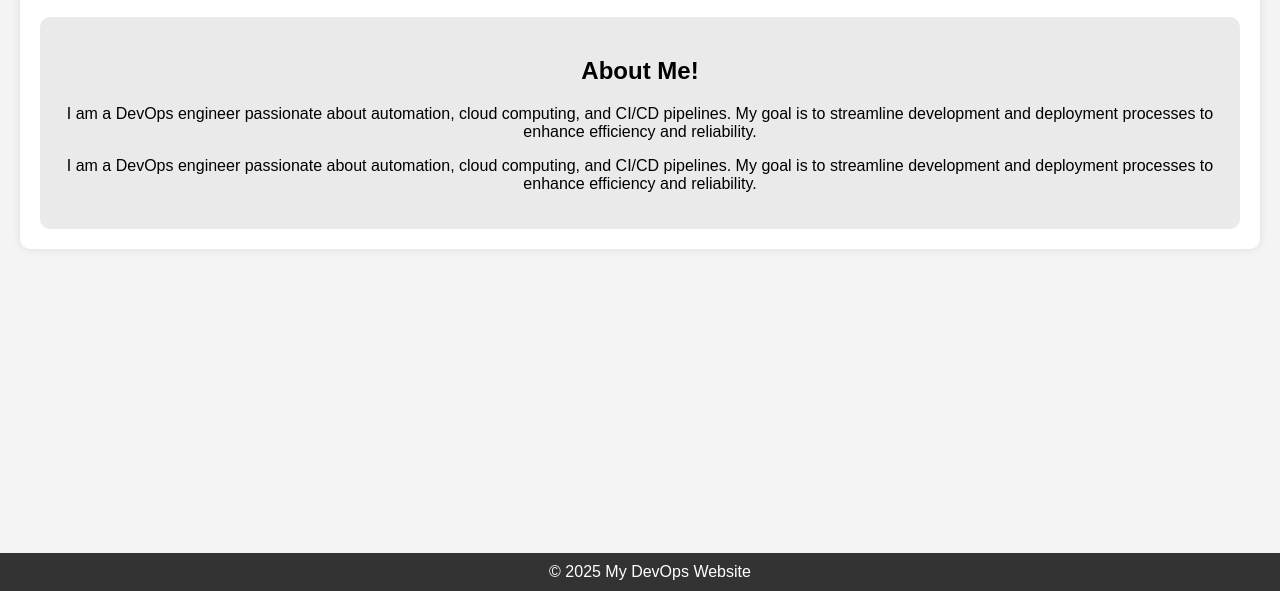
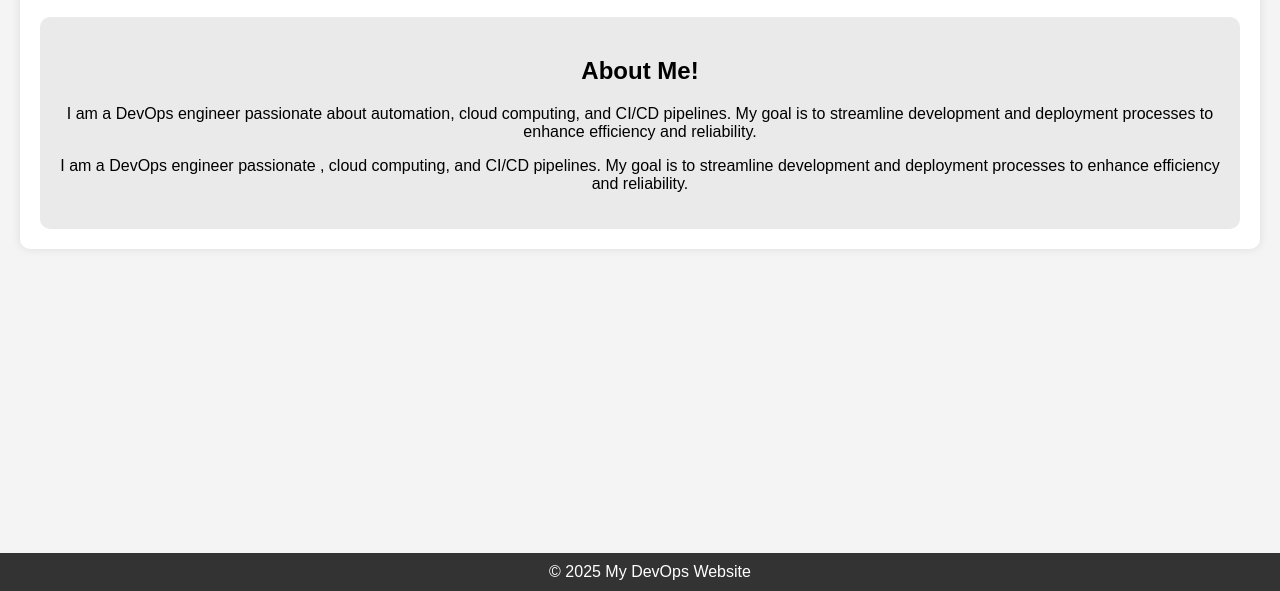
Before and after one commit to YeshwanthYolar/docker-cicd, a plain HTML site: page index.html in a window 1280 px wide. Shown: the part 209-800 px from the top of the page. Drawn offline with Linux system fonts and the light colour scheme.

Commit message:
modified index.html for jenkins

```diff
--- a/index.html
+++ b/index.html
@@ -50,7 +50,7 @@
         <section id="about">
             <h2>About Me!</h2>
             <p>I am a DevOps engineer passionate about automation, cloud computing, and CI/CD pipelines. My goal is to streamline development and deployment processes to enhance efficiency and reliability.</p>
-            <p>I am a DevOps engineer passionate about automation, cloud computing, and CI/CD pipelines. My goal is to streamline development and deployment processes to enhance efficiency and reliability.</p>
+            <p>I am a DevOps engineer passionate , cloud computing, and CI/CD pipelines. My goal is to streamline development and deployment processes to enhance efficiency and reliability.</p>
         </section>
     </main>
     <footer>&copy; 2025 My DevOps Website</footer>
```
